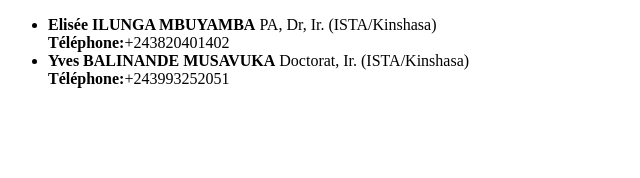
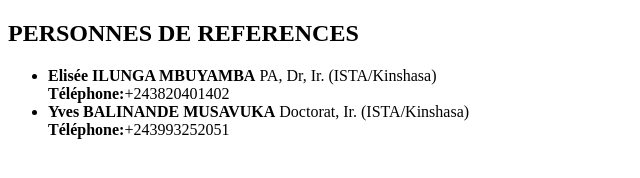
Before and after one commit to Lumbumbu-Guenael/porfolio, a plain HTML site: page reference.html in a window 1280 px wide. Shown: the whole page, without its empty margins (0-640 px from the left). Drawn offline with Linux system fonts and the light colour scheme.

Commit message:
ajout du titre PERSONNE DE REFERENCE dans la page reference

```diff
--- a/reference.html
+++ b/reference.html
@@ -7,6 +7,7 @@
     <title>PERSONNES DE REFERENCES</title>
 </head>
 <body>
+    <h2>PERSONNES DE REFERENCES</h2>
     <p>
         <ul>
             <li><b>Elisée ILUNGA MBUYAMBA</b> PA, Dr, Ir. (ISTA/Kinshasa)<br><b>Téléphone:</b>+243820401402</li>
```
